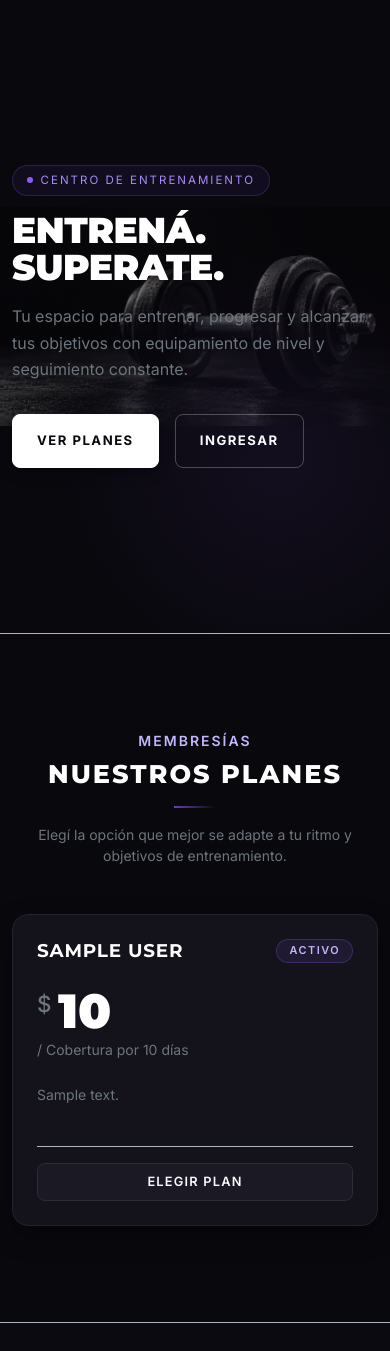
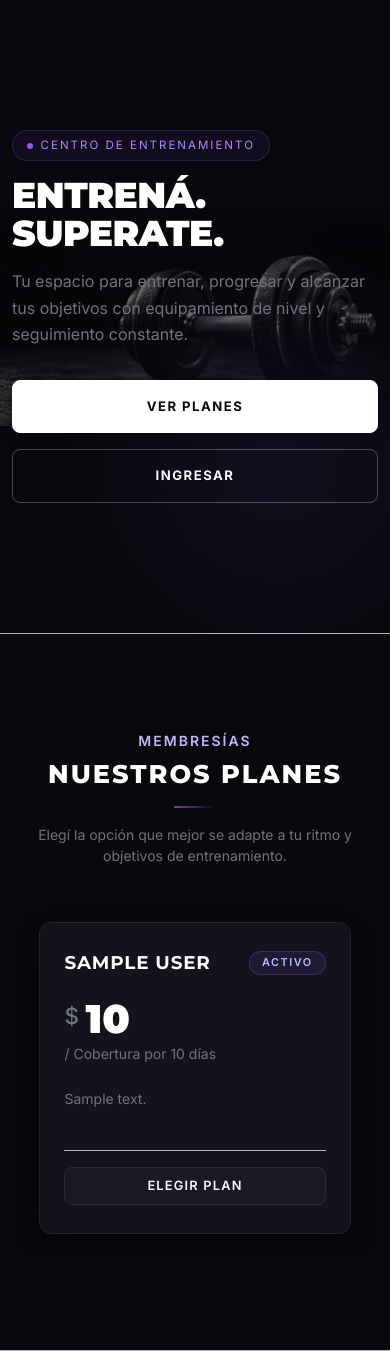
Before and after one commit to Marianoabizanda/Proyecto-Gym, a Django app: page / in a window 390 px wide. Shown: the part 76-1427 px from the top of the page. Run offline with Django 5.2, Linux system fonts and the light colour scheme; a user stored in the database is signed in; tables that the repository leaves empty hold one stand-in row (values such as "Sample post").

Commit message:
Mejorar responsive general de la aplicacion

```diff
--- a/static/css/styles.css
+++ b/static/css/styles.css
@@ -654,4 +654,76 @@ body {
         padding-top: 2rem !important;
         padding-bottom: 2rem !important;
     }
+
+    /* Carrusel horizontal nativo para planes en mobile */
+    .home-plans-slider {
+        display: flex !important;
+        flex-wrap: nowrap !important;
+        overflow-x: auto !important;
+        scroll-snap-type: x mandatory;
+        -webkit-overflow-scrolling: touch;
+        gap: 1rem !important;
+        padding: 0.5rem 1rem 1.25rem 1rem !important;
+        margin-left: -1rem !important;
+        margin-right: -1rem !important;
+        scrollbar-width: none; /* Firefox */
+        -ms-overflow-style: none; /* IE/Edge */
+    }
+
+    .home-plans-slider::-webkit-scrollbar {
+        display: none; /* Chrome, Safari, Opera */
+    }
+
+    .home-plan-slide {
+        flex: 0 0 85% !important;
+        max-width: 85% !important;
+        width: 85% !important;
+        scroll-snap-align: center;
+        scroll-snap-stop: always;
+        padding-left: 0 !important;
+        padding-right: 0 !important;
+    }
+
+    .home-plan-slide:first-child {
+        margin-left: 0.25rem;
+    }
+
+    .home-plan-slide:last-child {
+        margin-right: 0.25rem;
+    }
+
+    .home-plan-slide .gym-plan-card {
+        padding: 1.75rem 1.5rem !important;
+        border-radius: var(--gym-radius-md);
+    }
+
+    .home-plan-slide .plan-amount {
+        font-size: 2.5rem;
+    }
 }
+
+/* --------------------------------------------------------------------------
+   Ajuste de Navbar en Pantallas Medianas (992px a 1199.98px)
+   Evita quiebre de links del rol ADMIN conservando alineación horizontal
+   -------------------------------------------------------------------------- */
+@media (min-width: 992px) and (max-width: 1199.98px) {
+    .gym-nav-link {
+        font-size: 0.74rem !important;
+        letter-spacing: 0.8px !important;
+        padding: 0.35rem 0.45rem !important;
+    }
+
+    .gym-brand-logo {
+        font-size: 1.05rem !important;
+        letter-spacing: 1.2px !important;
+    }
+
+    .gym-navbar-icon {
+        height: 32px !important;
+    }
+
+    .gym-badge-role-nav {
+        padding: 0.15rem 0.45rem !important;
+        font-size: 0.65rem !important;
+    }
+}
--- a/templates/accounts/profile.html
+++ b/templates/accounts/profile.html
@@ -92,11 +92,11 @@
                         </div>
                     </div>
 
-                    <div class="d-flex justify-content-end gap-2 mt-4 pt-3 border-top">
-                        <a href="{% url 'accounts:dashboard' %}" class="btn btn-outline-secondary">
+                    <div class="d-flex flex-column flex-sm-row justify-content-sm-end gap-2 mt-4 pt-3 border-top">
+                        <a href="{% url 'accounts:dashboard' %}" class="btn btn-outline-secondary w-100 w-sm-auto text-center">
                             Volver al Dashboard
                         </a>
-                        <button type="submit" class="btn btn-warning fw-semibold px-4">
+                        <button type="submit" class="btn btn-warning fw-semibold px-4 w-100 w-sm-auto">
                             <i class="bi bi-save me-1"></i> Guardar Cambios
                         </button>
                     </div>
--- a/templates/classes/activity_form.html
+++ b/templates/classes/activity_form.html
@@ -85,12 +85,12 @@
                 </div>
 
                 <!-- Botones de Acción -->
-                <div class="d-flex gap-2 pt-2 border-top border-dark-subtle">
-                    <button type="submit" class="btn gym-btn-primary fw-semibold px-4 py-2">
+                <div class="d-flex flex-column flex-sm-row gap-2 pt-2 border-top border-dark-subtle">
+                    <button type="submit" class="btn gym-btn-primary fw-semibold px-4 py-2 w-100 w-sm-auto">
                         <i class="bi bi-check-lg me-1"></i>
                         {% if object.pk %}Guardar Cambios{% else %}Crear Actividad{% endif %}
                     </button>
-                    <a href="{% url 'classes:activity_list' %}" class="btn gym-btn-outline px-4 py-2">
+                    <a href="{% url 'classes:activity_list' %}" class="btn gym-btn-outline px-4 py-2 w-100 w-sm-auto text-center">
                         Cancelar
                     </a>
                 </div>
--- a/templates/classes/schedule_form.html
+++ b/templates/classes/schedule_form.html
@@ -132,12 +132,12 @@
                 </div>
 
                 <!-- Botones de Acción -->
-                <div class="d-flex gap-2 pt-2 border-top border-dark-subtle">
-                    <button type="submit" class="btn gym-btn-primary fw-semibold px-4 py-2">
+                <div class="d-flex flex-column flex-sm-row gap-2 pt-2 border-top border-dark-subtle">
+                    <button type="submit" class="btn gym-btn-primary fw-semibold px-4 py-2 w-100 w-sm-auto">
                         <i class="bi bi-check-lg me-1"></i>
                         {% if object.pk %}Guardar Cambios{% else %}Crear Horario{% endif %}
                     </button>
-                    <a href="{% url 'classes:schedule_list' %}" class="btn gym-btn-outline px-4 py-2">
+                    <a href="{% url 'classes:schedule_list' %}" class="btn gym-btn-outline px-4 py-2 w-100 w-sm-auto text-center">
                         Cancelar
                     </a>
                 </div>
--- a/templates/home.html
+++ b/templates/home.html
@@ -36,11 +36,11 @@
                 <p class="hero-subtitle text-secondary mb-4 pb-2">
                     Tu espacio para entrenar, progresar y alcanzar tus objetivos con equipamiento de nivel y seguimiento constante.
                 </p>
-                <div class="d-flex flex-wrap gap-3">
-                    <a href="#planes" class="btn gym-btn-primary px-4 py-3 text-uppercase fw-bold">
+                <div class="d-flex flex-column flex-sm-row gap-3">
+                    <a href="#planes" class="btn gym-btn-primary w-100 w-sm-auto px-4 py-3 text-uppercase fw-bold text-center">
                         VER PLANES
                     </a>
-                    <a href="{% url 'accounts:login' %}" class="btn gym-btn-outline px-4 py-3 text-uppercase fw-bold">
+                    <a href="{% url 'accounts:login' %}" class="btn gym-btn-outline w-100 w-sm-auto px-4 py-3 text-uppercase fw-bold text-center">
                         INGRESAR
                     </a>
                 </div>
@@ -64,9 +64,9 @@
         </div>
 
         {% if plans %}
-            <div class="row g-4 justify-content-center">
+            <div class="row g-4 justify-content-center home-plans-slider">
                 {% for plan in plans %}
-                    <div class="col-12 col-md-6 col-lg-4">
+                    <div class="col-12 col-md-6 col-lg-4 home-plan-slide">
                         <div class="gym-plan-card h-100 d-flex flex-column justify-content-between p-4 p-lg-5">
                             <div>
                                 <div class="d-flex justify-content-between align-items-center mb-3">
--- a/templates/includes/navbar.html
+++ b/templates/includes/navbar.html
@@ -72,7 +72,7 @@
             <ul class="navbar-nav ms-auto align-items-lg-center gap-2">
                 {% if user.is_authenticated %}
                     <li class="nav-item small d-flex align-items-center text-nowrap my-1 my-lg-0 me-lg-1">
-                        <span class="text-white text-nowrap me-2">
+                        <span class="text-white text-truncate d-inline-block align-middle me-2" style="max-width: 160px;" title="{{ user.get_full_name|default:user.username }}">
                             <i class="bi bi-person-circle me-1 text-secondary"></i>
                             {{ user.get_full_name|default:user.username }}
                         </span>
--- a/templates/memberships/member_list.html
+++ b/templates/memberships/member_list.html
@@ -52,9 +52,9 @@
                     {% endif %}
                 </div>
             </div>
-            <div class="col-auto">
-                <button type="submit" class="btn gym-btn-outline py-2 px-3">
-                    Buscar
+            <div class="col-12 col-sm-auto">
+                <button type="submit" class="btn gym-btn-outline py-2 px-4 w-100 w-sm-auto">
+                    <i class="bi bi-search me-1 d-sm-none"></i> Buscar
                 </button>
             </div>
             {% if search_query %}
--- a/templates/memberships/payment_form.html
+++ b/templates/memberships/payment_form.html
@@ -187,11 +187,11 @@
                 </div>
 
                 <!-- Botones de Acción -->
-                <div class="d-flex justify-content-between align-items-center pt-3 border-top border-dark-subtle">
-                    <a href="{% url 'memberships:payment_list' %}" class="btn gym-btn-outline py-2 px-3">
+                <div class="d-flex flex-column-reverse flex-sm-row justify-content-sm-between align-items-stretch align-items-sm-center gap-2 pt-3 border-top border-dark-subtle">
+                    <a href="{% url 'memberships:payment_list' %}" class="btn gym-btn-outline py-2 px-3 w-100 w-sm-auto text-center">
                         Cancelar
                     </a>
-                    <button type="submit" class="btn gym-btn-primary py-2 px-4 fw-semibold">
+                    <button type="submit" class="btn gym-btn-primary py-2 px-4 fw-semibold w-100 w-sm-auto">
                         <i class="bi bi-check-lg me-1"></i> Confirmar Pago
                     </button>
                 </div>
--- a/templates/memberships/plan_form.html
+++ b/templates/memberships/plan_form.html
@@ -119,11 +119,11 @@
                 </div>
 
                 <!-- Botones de Acción -->
-                <div class="d-flex justify-content-between align-items-center pt-3 border-top border-dark-subtle">
-                    <a href="{% url 'memberships:plan_list' %}" class="btn gym-btn-outline py-2 px-3">
+                <div class="d-flex flex-column-reverse flex-sm-row justify-content-sm-between align-items-stretch align-items-sm-center gap-2 pt-3 border-top border-dark-subtle">
+                    <a href="{% url 'memberships:plan_list' %}" class="btn gym-btn-outline py-2 px-3 w-100 w-sm-auto text-center">
                         Cancelar
                     </a>
-                    <button type="submit" class="btn gym-btn-primary py-2 px-4 fw-semibold">
+                    <button type="submit" class="btn gym-btn-primary py-2 px-4 fw-semibold w-100 w-sm-auto">
                         <i class="bi bi-check-lg me-1"></i>
                         {% if object.pk %}Guardar Cambios{% else %}Crear Plan{% endif %}
                     </button>
```
Also changed, not shown: templates/memberships/member_detail.html (+6 -6 lines).
